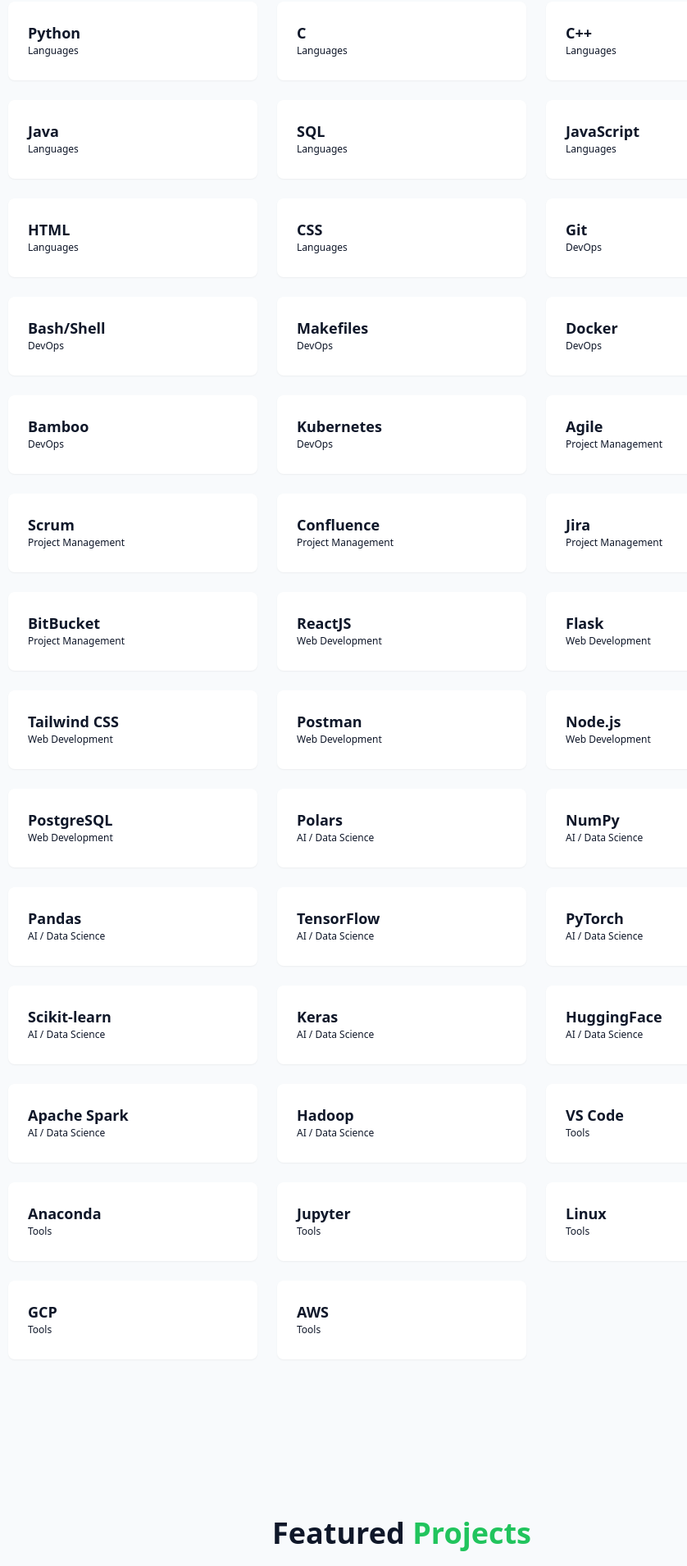
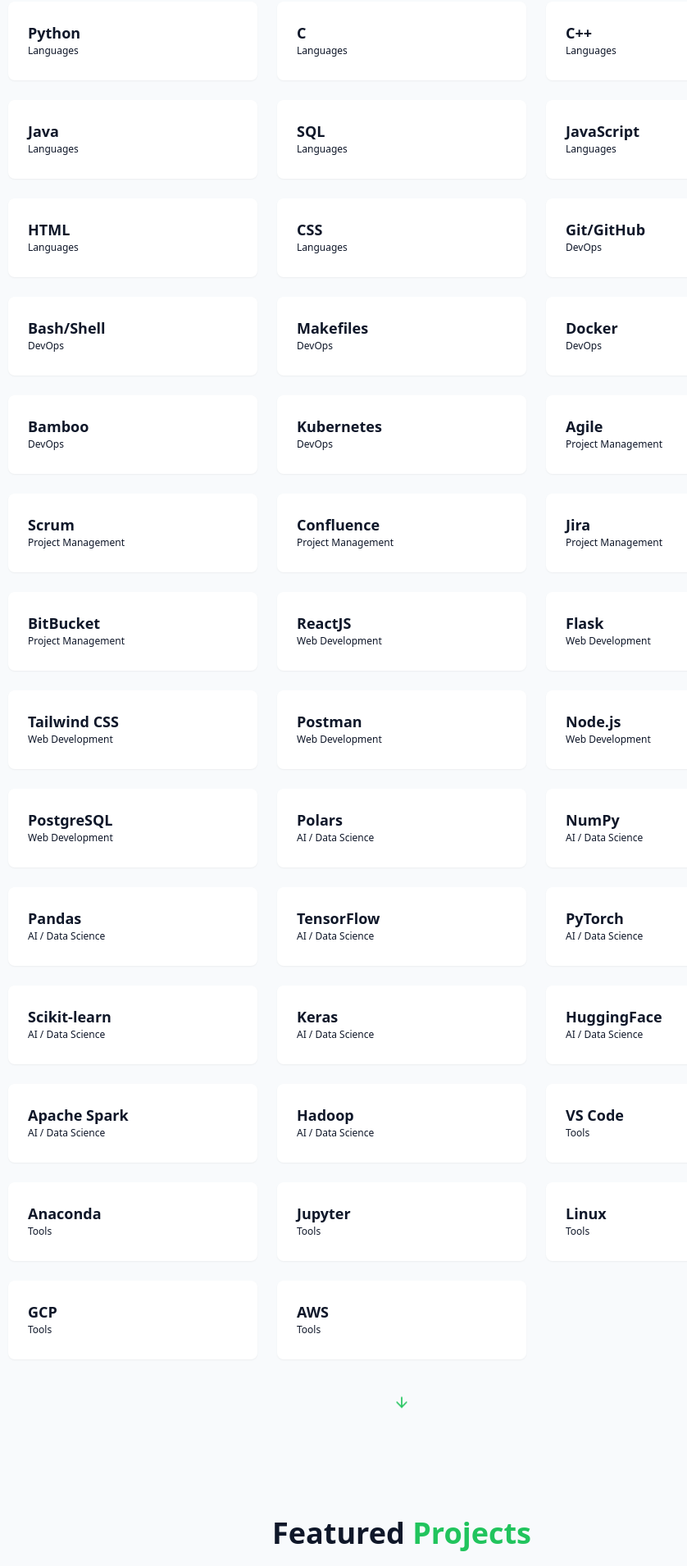
Before and after one commit to tuanqpham0921/personal_web, a React (Vite) app: page / in a window 1280 px wide. Shown: the part 1786-3696 px from the top of the page at 82% size, without its empty margins (150-988 px from the left). Built offline with nearby package versions, Linux system fonts and the light colour scheme.

Commit message:
change git to github, and add arrowdown to skills

```diff
--- a/src/components/SkillsSection.jsx
+++ b/src/components/SkillsSection.jsx
@@ -1,5 +1,6 @@
 import { useState } from "react";
 import { cn } from "@/lib/utils";
+import { ArrowDown } from "lucide-react";
 
 // Updated skills list with numeric proficiency for progress bars
 const skills = [
@@ -14,7 +15,7 @@
     { name: "CSS",          level: 50, label: "Exposure",   category: "Languages" },
 
     // DevOps / Automation
-    { name: "Git",         level: 90, label: "Proficient", category: "DevOps" },
+    { name: "Git/GitHub",         level: 90, label: "Proficient", category: "DevOps" },
     { name: "Bash/Shell",  level: 70, label: "Familiar",   category: "DevOps" },
     { name: "Makefiles",   level: 70, label: "Familiar",   category: "DevOps" },
     { name: "Docker",      level: 70, label: "Familiar",   category: "DevOps" },
@@ -116,6 +117,10 @@
                     ))}
                 </div>
             </div>
+
+            <div className="absolute bottom-8 left-1/2 transform -translate-x-1/2 flex flex-col items-center animate-bounce">
+                <ArrowDown className="h-5 w-5 text-primary" />
+            </div>
         </section>
     );
 }
```
